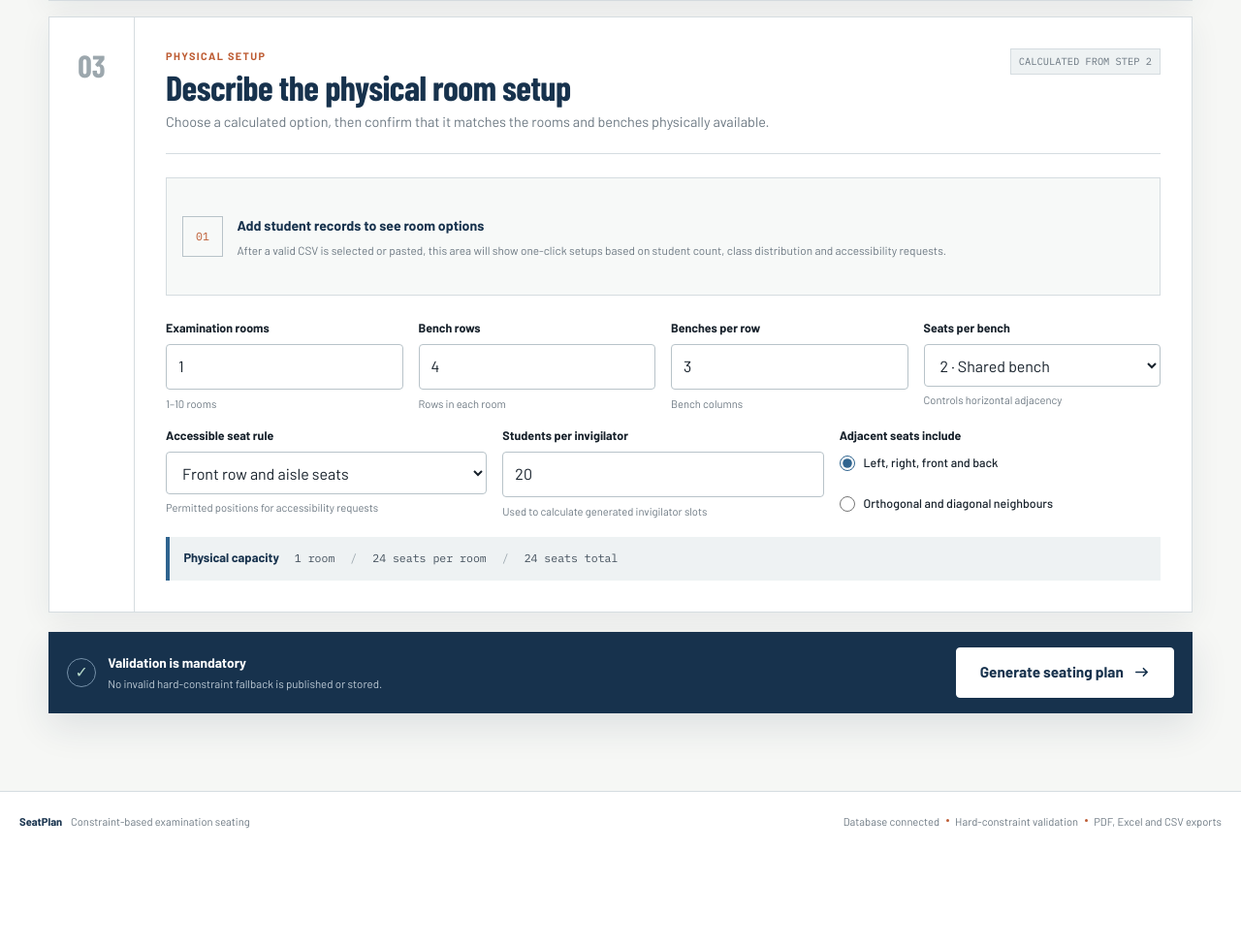
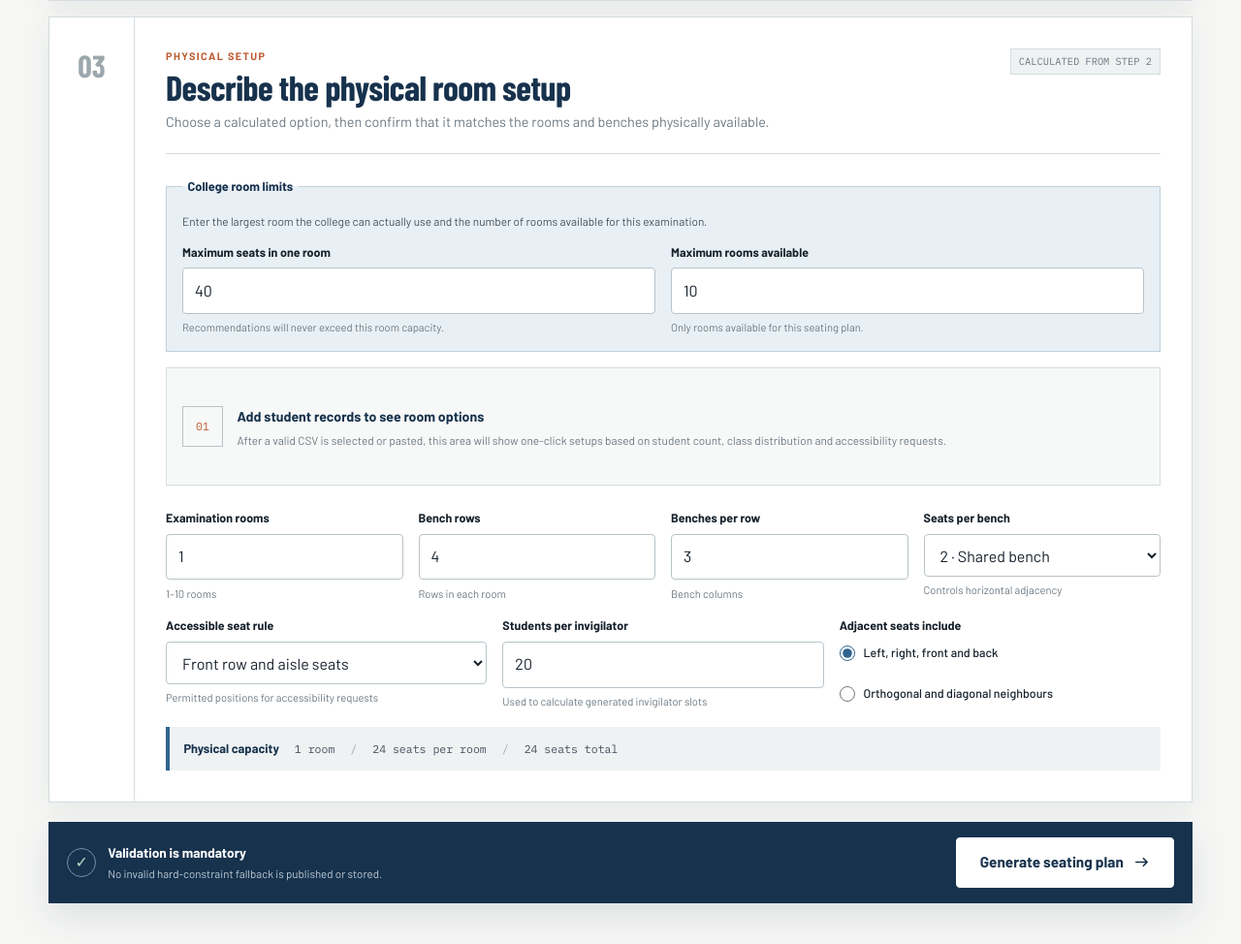
Before and after one commit to divya-aicodes/smart-seating-arrangement, a Flask app: page / in a window 1280 px wide. Shown: the part 1385-2359 px from the top of the page at 97% size. Before the commit the page ends 2240 px from the top, so only its background shows below. Run offline with Flask 3, Linux system fonts and the light colour scheme; data that the repository does not hold is empty; some libraries are stand-ins or nearby versions.

Commit message:
Respect college room capacity limits

```diff
--- a/app.py
+++ b/app.py
@@ -468,7 +468,13 @@ def _layout_is_solvable(
     )["overall_valid"]
 
 
-def recommend_room_layouts(students, diagonal=False, accessible_rule="row_1_and_aisle"):
+def recommend_room_layouts(
+    students,
+    diagonal=False,
+    accessible_rule="row_1_and_aisle",
+    max_seats_per_room=300,
+    max_rooms=10,
+):
     """Return practical layouts that pass bounds and the actual allocation pipeline."""
     if not students:
         return []
@@ -480,11 +486,14 @@ def recommend_room_layouts(students, diagonal=False, accessible_rule="row_1_and_
 
     for seats_per_bench in (4, 3, 2):
         candidates = []
-        for rooms in range(1, 11):
+        for rooms in range(1, max_rooms + 1):
             for rows in range(2, 13):
                 for benches in range(2, 7):
                     columns = benches * seats_per_bench
-                    capacity = rooms * rows * columns
+                    capacity_per_room = rows * columns
+                    if capacity_per_room > max_seats_per_room:
+                        continue
+                    capacity = rooms * capacity_per_room
                     if capacity < student_count:
                         continue
                     if diagonal:
@@ -525,6 +534,7 @@ def recommend_room_layouts(students, diagonal=False, accessible_rule="row_1_and_
                 "rows": rows,
                 "benches": benches,
                 "seats_per_bench": seats_per_bench,
+                "capacity_per_room": rows * benches * seats_per_bench,
                 "capacity": capacity,
                 "spare_seats": capacity - student_count,
                 "independence_bound": alpha,
@@ -655,6 +665,20 @@ def layout_recommendations():
             {"row_1", "aisle", "row_1_and_aisle", "front_aisle_only"},
             "accessible-seat rule",
         )
+        max_seats_per_room = parse_bounded_int(
+            "max_seats_per_room",
+            40,
+            4,
+            300,
+            "Maximum seats per room",
+        )
+        max_rooms = parse_bounded_int(
+            "max_rooms",
+            10,
+            1,
+            10,
+            "Maximum rooms available",
+        )
         csv_file = request.files.get("csv_file")
         manual_text = request.form.get("student_data_text", "").strip()
         if csv_file and csv_file.filename:
@@ -668,16 +692,24 @@ def layout_recommendations():
             students,
             diagonal=adjacency_rule == "diagonal",
             accessible_rule=accessible_rule,
+            max_seats_per_room=max_seats_per_room,
+            max_rooms=max_rooms,
         )
         if not recommendations:
             raise ValueError(
-                "No layout within the supported room limits satisfies these records and rules."
+                f"No verified layout fits within {max_seats_per_room} seats per room "
+                f"and {max_rooms} available room(s). Increase one of these limits or "
+                "adjust the adjacency rule."
             )
 
         return jsonify({
             "student_count": len(students),
             "largest_class": max(Counter(s["class"] for s in students).values()),
             "accessibility_count": sum(bool(s["special_needs"]) for s in students),
+            "limits": {
+                "max_seats_per_room": max_seats_per_room,
+                "max_rooms": max_rooms,
+            },
             "recommendations": recommendations,
         })
     except ValueError as error:
--- a/static/css/style.css
+++ b/static/css/style.css
@@ -205,6 +205,9 @@ code { padding: 0.12rem 0.3rem; background: var(--surface-alt); border: 1px soli
 .schema-note { margin-top: 0.65rem; color: var(--muted); font-size: 0.68rem; line-height: 1.5; }
 .schema-note strong { color: var(--ink-soft); }
 .code-input { min-height: 175px; resize: vertical; font-family: var(--font-mono); font-size: 0.75rem; line-height: 1.55; }
+.room-limit-panel { margin-bottom: 1rem; padding: 1rem; background: var(--blue-soft); border: 1px solid #bfd0dc; }
+.room-limit-panel legend { padding: 0 0.35rem; color: var(--navy); font-size: 0.8rem; font-weight: 700; }
+.room-limit-panel > p { margin-bottom: 0.85rem; color: var(--ink-soft); font-size: 0.74rem; }
 .recommendation-workspace { margin-bottom: 1.25rem; padding: 1rem; background: #f7f9f8; border: 1px solid var(--line); }
 .recommendation-empty, .recommendation-loading { min-height: 88px; display: flex; align-items: center; gap: 0.9rem; }
 .recommendation-empty-number { width: 42px; height: 42px; display: grid; place-items: center; flex: 0 0 42px; border: 1px solid var(--line-strong); color: var(--orange); font-family: var(--font-mono); font-size: 0.72rem; }
--- a/static/js/main.js
+++ b/static/js/main.js
@@ -155,8 +155,10 @@ function initLayoutRecommendations() {
     const csvInput = document.getElementById("csv_file");
     const textInput = document.getElementById("student_data_text");
     const accessibility = document.getElementById("accessible_rule");
+    const maxSeatsPerRoom = document.getElementById("max_seats_per_room");
+    const maxRooms = document.getElementById("max_rooms");
     const adjacencyInputs = Array.from(document.querySelectorAll("input[name='adjacency_rule']"));
-    if (!workspace || !csvInput || !textInput || !accessibility || !adjacencyInputs.length) return;
+    if (!workspace || !csvInput || !textInput || !accessibility || !maxSeatsPerRoom || !maxRooms || !adjacencyInputs.length) return;
 
     const empty = workspace.querySelector("[data-recommendation-empty]");
     const loading = workspace.querySelector("[data-recommendation-loading]");
@@ -195,6 +197,8 @@ function initLayoutRecommendations() {
         else formData.append("student_data_text", textInput.value);
         formData.append("csrf_token", csrfToken);
         formData.append("accessible_rule", accessibility.value);
+        formData.append("max_seats_per_room", maxSeatsPerRoom.value);
+        formData.append("max_rooms", maxRooms.value);
         formData.append(
             "adjacency_rule",
             adjacencyInputs.find(input => input.checked)?.value || "orthogonal"
@@ -227,6 +231,8 @@ function initLayoutRecommendations() {
     csvInput.addEventListener("change", calculate);
     textInput.addEventListener("input", schedule);
     accessibility.addEventListener("change", calculate);
+    maxSeatsPerRoom.addEventListener("input", schedule);
+    maxRooms.addEventListener("input", schedule);
     adjacencyInputs.forEach(input => input.addEventListener("change", calculate));
 }
 
@@ -235,7 +241,7 @@ function renderLayoutRecommendations(payload, summary, list) {
     const heading = document.createElement("strong");
     heading.textContent = `${payload.student_count} students analysed`;
     const detail = document.createElement("span");
-    detail.textContent = `Largest class: ${payload.largest_class} · Accessibility requests: ${payload.accessibility_count}`;
+    detail.textContent = `Largest class: ${payload.largest_class} · Accessibility requests: ${payload.accessibility_count} · Up to ${payload.limits.max_seats_per_room} seats per room · Up to ${payload.limits.max_rooms} rooms`;
     summary.append(heading, detail);
 
     const cards = payload.recommendations.map(item => {
@@ -255,7 +261,7 @@ function renderLayoutRecommendations(payload, summary, list) {
 
         const explanation = document.createElement("p");
         explanation.className = "layout-choice-explanation";
-        explanation.textContent = `If you choose this setup, ${payload.student_count} students are arranged across ${item.rooms} room${item.rooms === 1 ? "" : "s"}, leaving ${item.spare_seats} spare seat${item.spare_seats === 1 ? "" : "s"}. It provides ${item.accessible_seats} permitted accessible positions and a same-class separation bound of ${item.independence_bound}.`;
+        explanation.textContent = `If you choose this setup, each room has ${item.capacity_per_room} seats. ${payload.student_count} students are arranged across ${item.rooms} room${item.rooms === 1 ? "" : "s"}, leaving ${item.spare_seats} spare seat${item.spare_seats === 1 ? "" : "s"}. It provides ${item.accessible_seats} permitted accessible positions and a same-class separation bound of ${item.independence_bound}.`;
 
         const button = document.createElement("button");
         button.className = "button button-secondary layout-choice-button";
--- a/templates/index.html
+++ b/templates/index.html
@@ -152,6 +152,23 @@
                     <span class="section-note">Calculated from Step 2</span>
                 </header>
 
+                <fieldset class="room-limit-panel">
+                    <legend>College room limits</legend>
+                    <p>Enter the largest room the college can actually use and the number of rooms available for this examination.</p>
+                    <div class="field-grid field-grid-two">
+                        <div class="field-group">
+                            <label for="max_seats_per_room">Maximum seats in one room</label>
+                            <input id="max_seats_per_room" name="max_seats_per_room" class="field-control" type="number" value="40" min="4" max="300" required>
+                            <small class="field-help">Recommendations will never exceed this room capacity.</small>
+                        </div>
+                        <div class="field-group">
+                            <label for="max_rooms">Maximum rooms available</label>
+                            <input id="max_rooms" name="max_rooms" class="field-control" type="number" value="10" min="1" max="10" required>
+                            <small class="field-help">Only rooms available for this seating plan.</small>
+                        </div>
+                    </div>
+                </fieldset>
+
                 <div class="recommendation-workspace" data-layout-recommendations data-endpoint="{{ url_for('layout_recommendations') }}" aria-live="polite">
                     <div class="recommendation-empty" data-recommendation-empty>
                         <span class="recommendation-empty-number">01</span>
```
Also changed, not shown: tests/test_app.py (+57 -4 lines), README.md.
